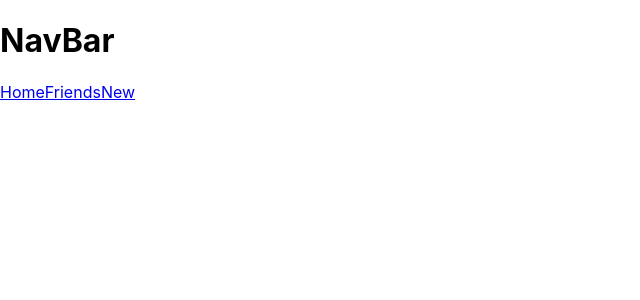
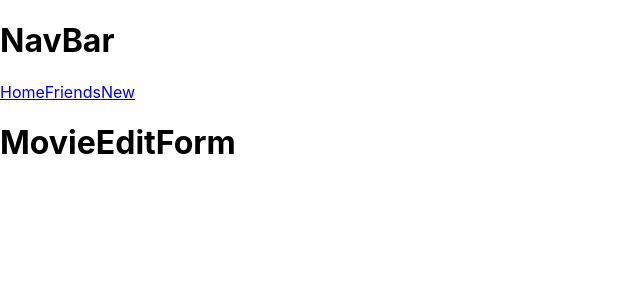
Before and after one commit to Tomuke-H/friends, a React (Create React App) app in the folder client/: page /friends/1/movies/1/edit in a window 1280 px wide. Shown: the top 300 px of the page, without its empty margins (0-640 px from the left). Built offline with nearby package versions, Linux system fonts and the light colour scheme.

Commit message:
movie and movies bug fixes

```diff
--- a/client/src/App.js
+++ b/client/src/App.js
@@ -22,7 +22,7 @@ function App() {
           <Route exact path="/friends/:id/edit" component={FriendEditForm}/>
           <Route exact path="/friends/:id/movies" component={Movies}/>
           <Route exact path="/friends/:id/movies/new" component={MovieNewForm}/>
-          <Route exact path="/movies/:id/edit" component={MovieEditForm}/>
+          <Route exact path="/friends/:friend_id/movies/:id/edit" component={MovieEditForm}/>
         </Switch>
       </div>
     </div>
--- a/client/src/Movie.js
+++ b/client/src/Movie.js
@@ -1,12 +1,12 @@
 import React from 'react'
 import { Link } from 'react-router-dom'
 
-const Movie = ({movie, deleteMovie}) => {
+const Movie = ({ movie, deleteMovie}) => {
     return (
         <div>
             <h1>Movie title: {movie.title}</h1>
             <h3>Genre: {movie.genre}</h3>
-            <Link to={`/movies/${movie.id}/edit`}>Edit</Link>
+            <Link to={`/friends/${movie.friend_id}/movies/${movie.id}/edit`}>Edit</Link>
             <button onClick={() => deleteMovie(movie.id)}>Delete</button>
         </div>
     )
```
